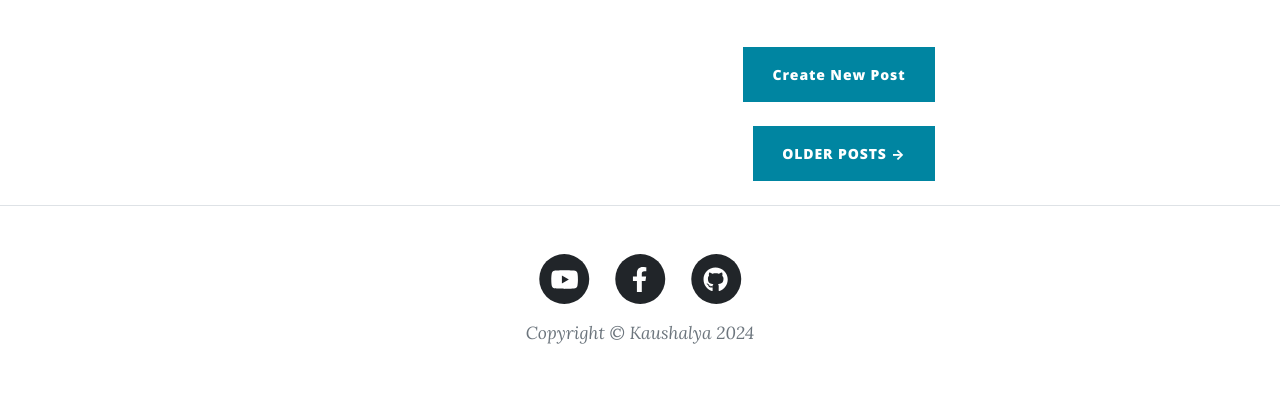
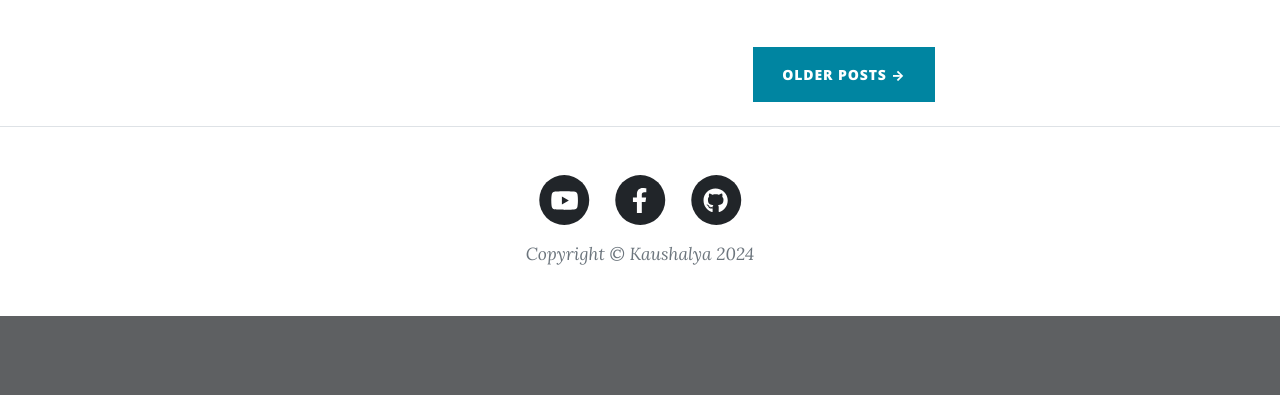
Before and after one commit to Kaushi512/New_Blog, a Flask app: page / in a window 1280 px wide. Shown: the part 629-1024 px from the top of the page. After the commit the page ends 945 px from the top, so only its background shows below. Run offline with Flask 3, Linux system fonts and the light colour scheme; some libraries are stand-ins or nearby versions.

Commit message:
Update index.html

```diff
--- a/templates/index.html
+++ b/templates/index.html
@@ -28,22 +28,25 @@
                         </a>
                         <p class="post-meta">
                             Posted by
-                            <a href="#!">{{ post.author }}</a>
+                            <a href="#!">{{ post.author.name }}</a>
                             on {{ post.date }}
+                            {% if current_user.id == 1: %}
+                            <a href="{{url_for('delete_post', post_id=post.id) }}">✘</a>
+                            {% endif %}
                         </p>
                     </div>
                     <!-- Divider-->
                     <hr class="my-4" />
                     {% endfor %}
 
-                 <!-- New Post -->
-                <div class="d-flex justify-content-end mb-4">
-                <!-- TODO: Adding new posts -->
-                <a
-                  class="btn btn-primary float-right"
-                  href="{{url_for('add_new_post')}}"
-                >Create New Post</a>
-               </div>
+                     <!-- New Post -->
+                     <!-- Only show Create Post button if user id is 1 (admin user) -->
+                     {% if current_user.id == 1: %}
+                     <div class="d-flex justify-content-end mb-4">
+                     <a class="btn btn-primary float-right" href="{{url_for('add_new_post')}}"
+                     >Create New Post</a>
+                    </div>
+                    {% endif %}
 
                     <!-- Pager-->
                     <div class="d-flex justify-content-end mb-4"><a class="btn btn-primary text-uppercase" href="#!">Older Posts →</a></div>
```
